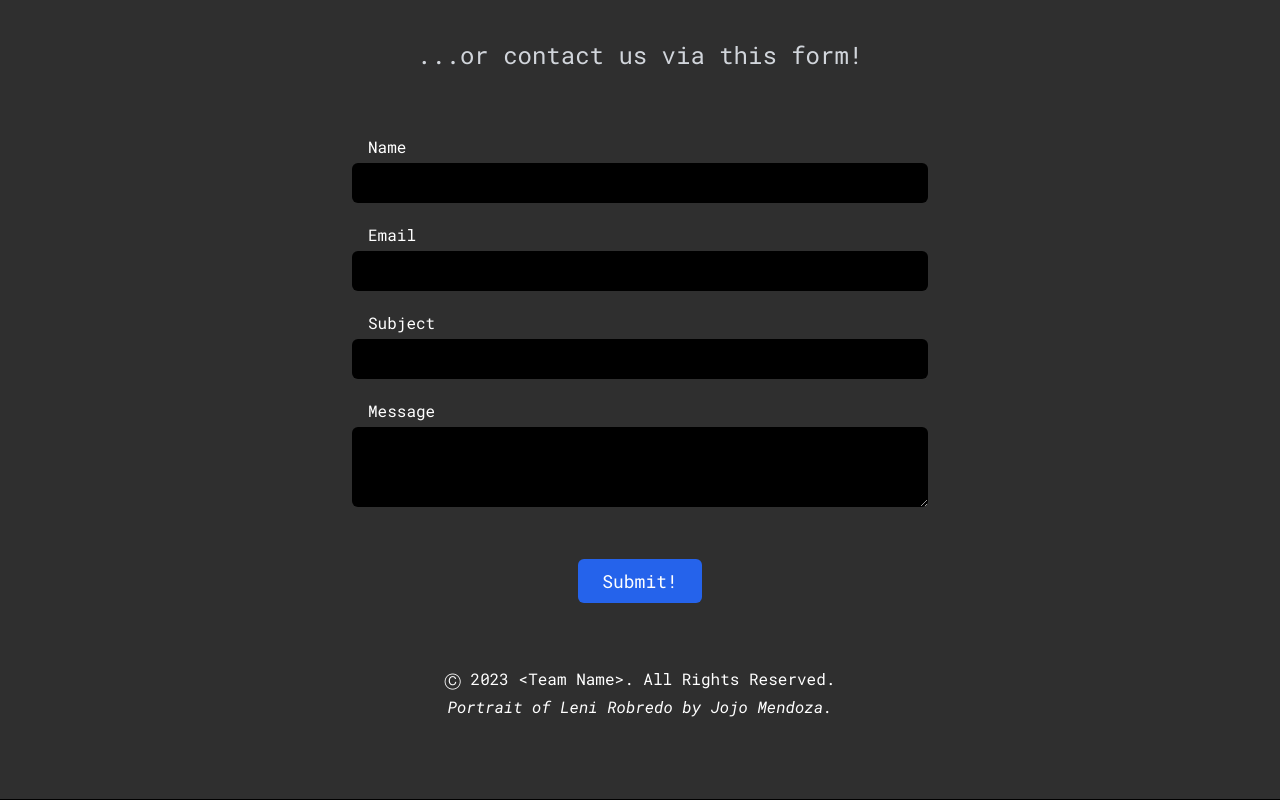
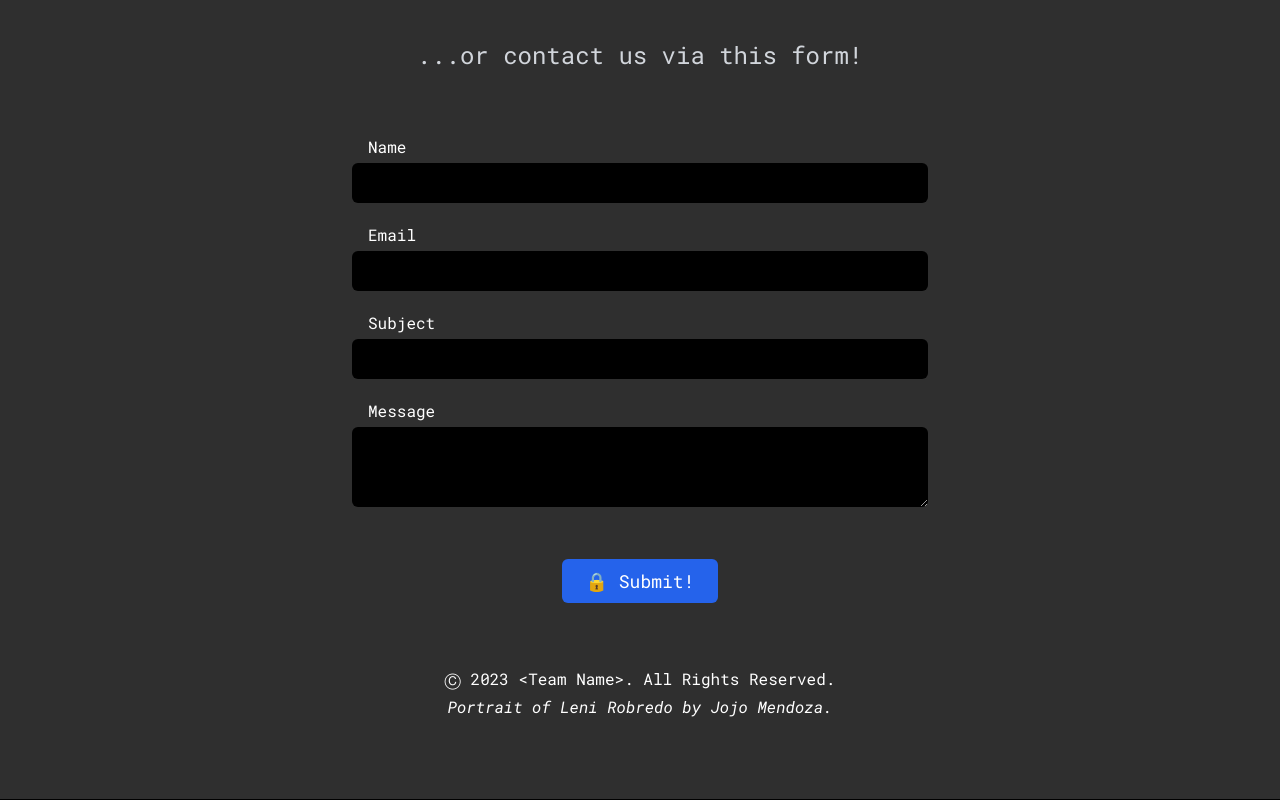
Before and after one commit to daryll-ko/cs132-portfolio, a React (Vite) app: page / in a window 1280 px wide. Shown: the part 6051-6851 px from the top of the page. Built offline with nearby package versions, Linux system fonts and the light colour scheme.

Commit message:
feat: add lock indicator to form button

```diff
--- a/src/components/Form.jsx
+++ b/src/components/Form.jsx
@@ -119,7 +119,7 @@ function Form() {
           whileTap={{ scale: 0.9 }}
           disabled={!allFilled}
         >
-          Submit!
+          {!allFilled && "🔒"} Submit!
         </motion.button>
       </form>
     </div>
```
